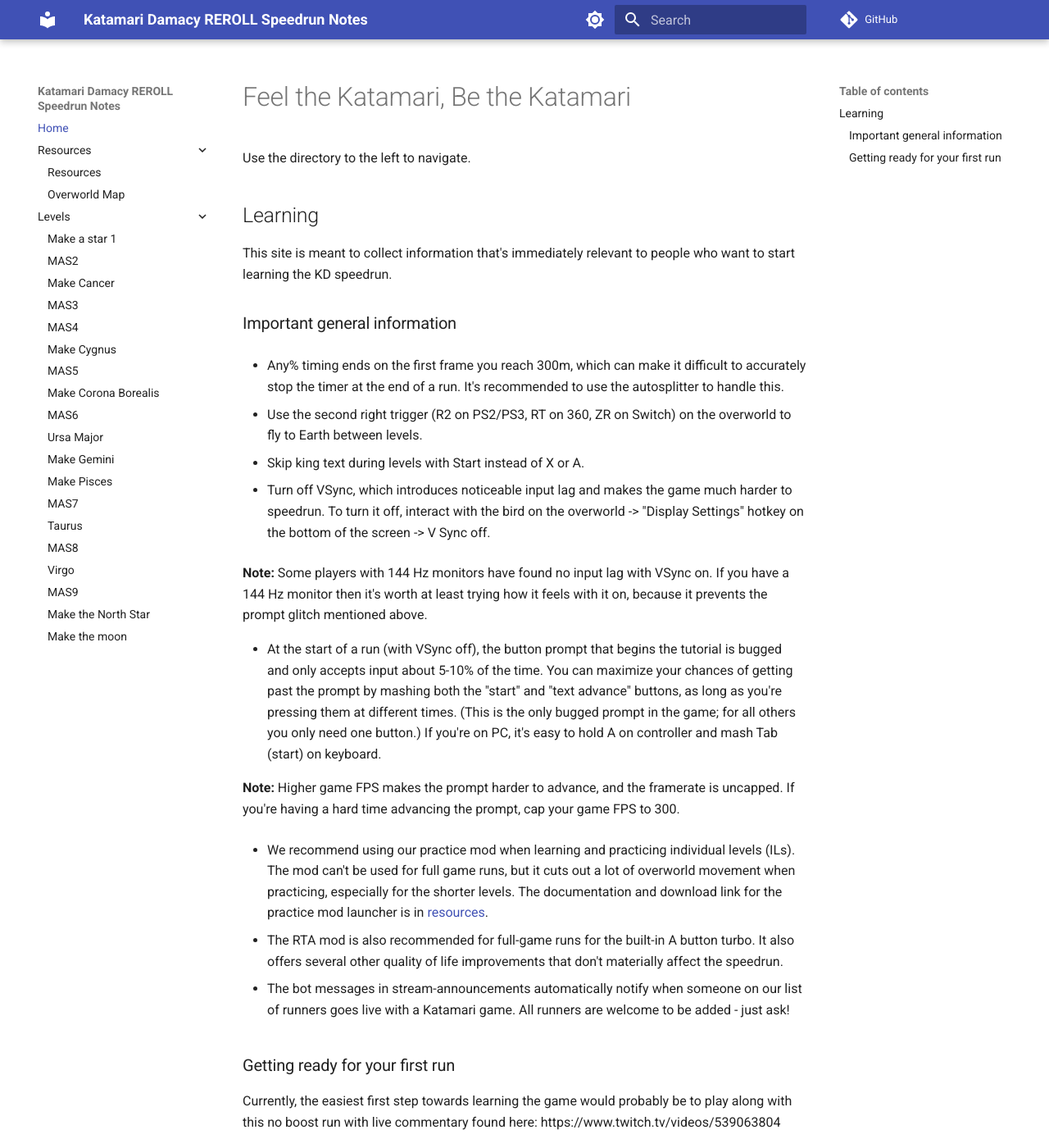
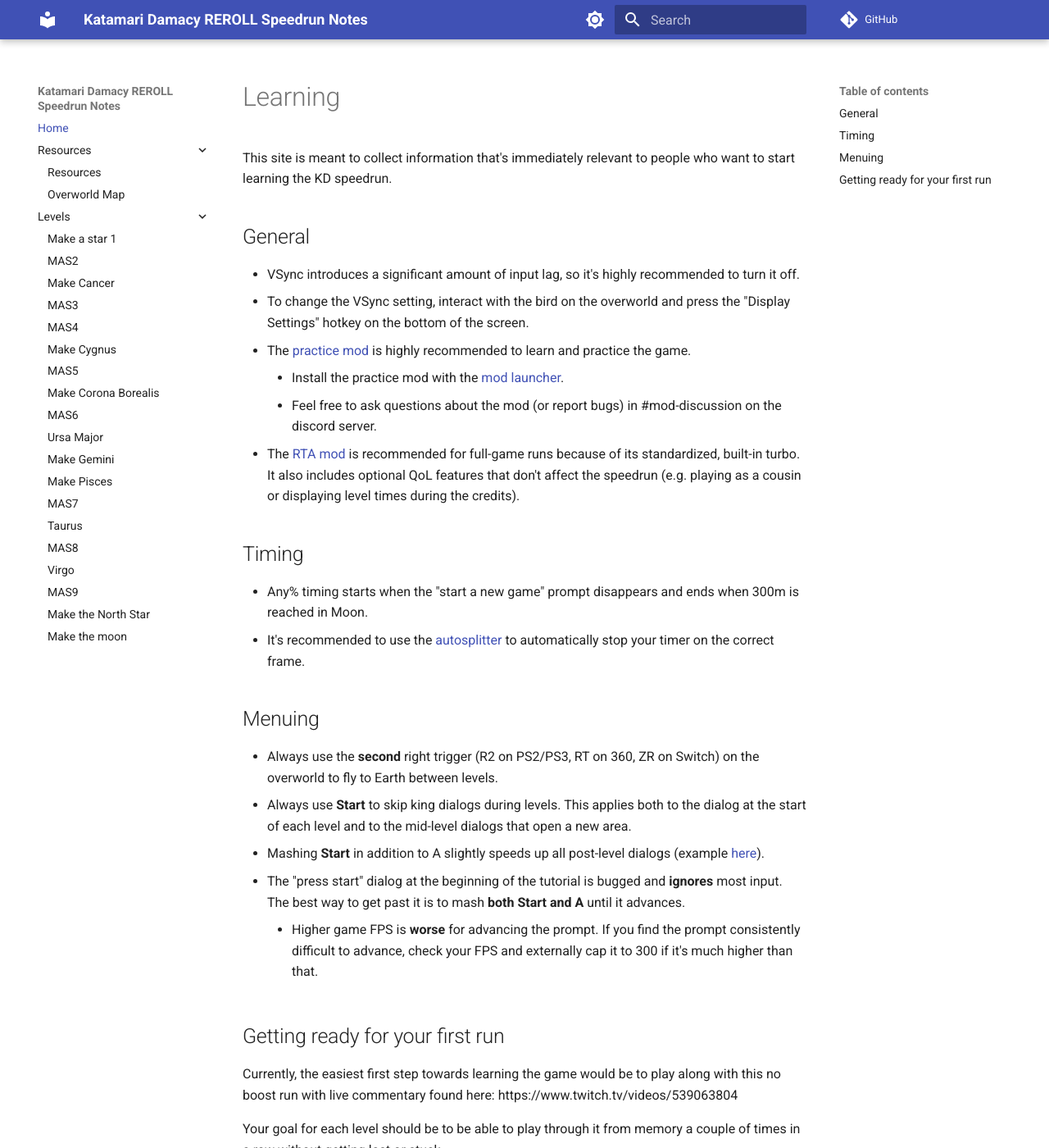
Before and after one commit to shookietea/reroll-notes, an MkDocs documentation site: the page built from docs/index.md, in a window 1280 px wide and 1400 px high. Shown: the whole window at 82% size. Built offline with MkDocs 1.6.1 and Material for MkDocs 9.7.7, drawn with Linux system fonts in a browser that asks for light colours; comment, search, counter and statistics services are not loaded.

Commit message:
use grass's refactored learning notes

```diff
--- a/docs/index.md
+++ b/docs/index.md
@@ -1,36 +1,29 @@
-# Feel the Katamari, Be the Katamari
-
-Use the directory to the left to navigate.
-
-## Learning
+# Learning
 
 This site is meant to collect information that's immediately relevant to people who want to start learning the KD speedrun.
 
-### Important general information
+## General
+- VSync introduces a significant amount of input lag, so it's highly recommended to turn it off.
+   - To change the VSync setting, interact with the bird on the overworld and press the "Display Settings" hotkey on the bottom of the screen.
+- The [practice mod](https://github.com/misoelegant/rpm/tree/master/il-practice-mod) is highly recommended to learn and practice the game.
+    - Install the practice mod with the [mod launcher](https://github.com/misoelegant/rpm/tree/master/updater).
+    - Feel free to ask questions about the mod (or report bugs) in #mod-discussion on the discord server.
+- The [RTA mod](https://github.com/misoelegant/rpm/tree/master/rta-mod) is recommended for full-game runs because of its standardized, built-in turbo. It also includes optional QoL features that don't affect the speedrun (e.g. playing as a cousin or displaying level times during the credits).
 
-- Any% timing ends on the first frame you reach 300m, which can make it difficult to accurately stop the timer at the end of a run. It's recommended to use the autosplitter to handle this.
+## Timing
+- Any% timing starts when the "start a new game" prompt disappears and ends when 300m is reached in Moon.
+- It's recommended to use the [autosplitter](https://www.speedrun.com/katamarireroll/resources) to automatically stop your timer on the correct frame.
 
-- Use the second right trigger (R2 on PS2/PS3, RT on 360, ZR on Switch) on the overworld to fly to Earth between levels.
+## Menuing
+- Always use the **second** right trigger (R2 on PS2/PS3, RT on 360, ZR on Switch) on the overworld to fly to Earth between levels.
+- Always use **Start** to skip king dialogs during levels. This applies both to the dialog at the start of each level and to the mid-level dialogs that open a new area.
+- Mashing **Start** in addition to A slightly speeds up all post-level dialogs (example [here](https://www.youtube.com/watch?v=NNNs2uJ5Bzo)).
+- The "press start" dialog at the beginning of the tutorial is bugged and **ignores** most input. The best way to get past it is to mash **both Start and A** until it advances.
+    - Higher game FPS is **worse** for advancing the prompt. If you find the prompt consistently difficult to advance, check your FPS and externally cap it to 300 if it's much higher than that.
 
-- Skip king text during levels with Start instead of X or A.
+## Getting ready for your first run
 
-- Turn off VSync, which introduces noticeable input lag and makes the game much harder to speedrun. To turn it off, interact with the bird on the overworld -> "Display Settings" hotkey on the bottom of the screen -> V Sync off.
-
-**Note:** Some players with 144 Hz monitors have found no input lag with VSync on. If you have a 144 Hz monitor then it's worth at least trying how it feels with it on, because it prevents the prompt glitch mentioned above.
-
-- At the start of a run (with VSync off), the button prompt that begins the tutorial is bugged and only accepts input about 5-10% of the time. You can maximize your chances of getting past the prompt by mashing both the "start" and "text advance" buttons, as long as you're pressing them at different times. (This is the only bugged prompt in the game; for all others you only need one button.) If you're on PC, it's easy to hold A on controller and mash Tab (start) on keyboard.
-
-**Note:** Higher game FPS makes the prompt harder to advance, and the framerate is uncapped. If you're having a hard time advancing the prompt, cap your game FPS to 300.
-
-- We recommend using our practice mod when learning and practicing individual levels (ILs). The mod can't be used for full game runs, but it cuts out a lot of overworld movement when practicing, especially for the shorter levels. The documentation and download link for the practice mod launcher is in [resources](./resources.md).
-
-- The RTA mod is also recommended for full-game runs for the built-in A button turbo. It also offers several other quality of life improvements that don't materially affect the speedrun.
-
-- The bot messages in stream-announcements automatically notify when someone on our list of runners goes live with a Katamari game. All runners are welcome to be added - just ask!
-
-### Getting ready for your first run
-
-Currently, the easiest first step towards learning the game would probably be to play along with this no boost run with live commentary found here: https://www.twitch.tv/videos/539063804
+Currently, the easiest first step towards learning the game would be to play along with this no boost run with live commentary found here: https://www.twitch.tv/videos/539063804
 
 Your goal for each level should be to be able to play through it from memory a couple of times in a row without getting lost or stuck.
 
```
